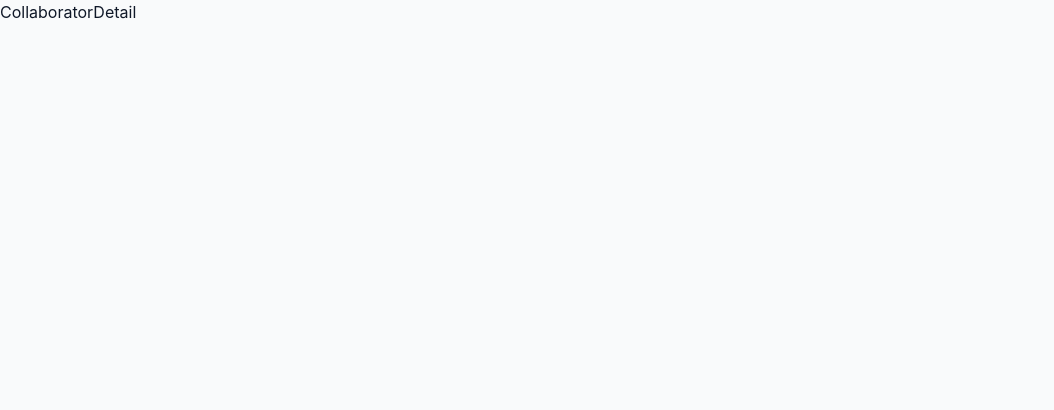
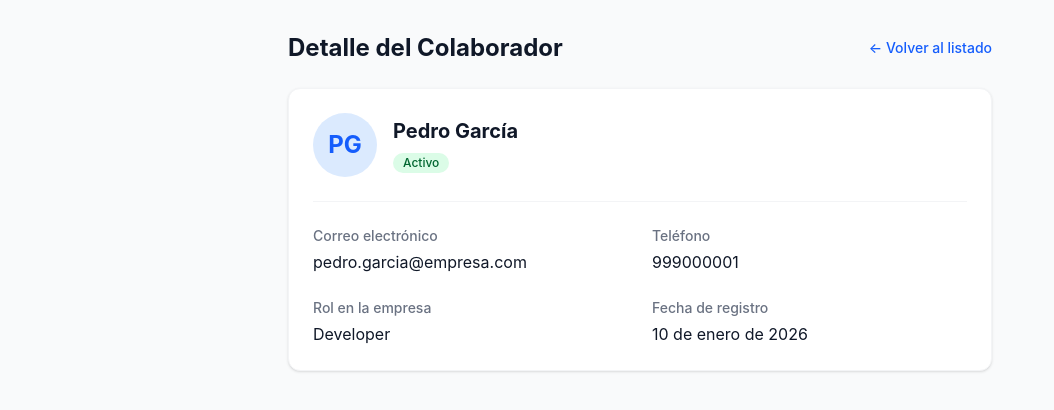
Before and after one commit to DrCausa/prueba-tecnica-frontend-junior, a React (Vite) app: page /colaboradores/1 in a window 1280 px wide. Shown: the top 410 px of the page, without its empty margins (0-1054 px from the left). Built offline with nearby package versions, Linux system fonts and the light colour scheme.

Commit message:
feat(collaborators): build detail view ui with loading and error states

```diff
--- a/src/pages/CollaboratorDetail.tsx
+++ b/src/pages/CollaboratorDetail.tsx
@@ -1,5 +1,5 @@
 import { useEffect, useState } from "react"
-import { useParams } from "react-router"
+import { Link, useParams } from "react-router"
 import type { Collaborator } from "../types/collaborator"
 import { getCollaboratorById } from "../api/mockCollaborators"
 
@@ -34,7 +34,72 @@ const CollaboratorDetail = () => {
   }, [id])
 
   return (
-    <div>CollaboratorDetail</div>
+    <div className="p-4 md:p-8 max-w-3xl mx-auto">
+      <div className="mb-6 flex items-center justify-between">
+        <h1 className="text-2xl font-bold text-gray-900">Detalle del Colaborador</h1>
+        <Link to="/" className="text-blue-600 hover:underline text-sm font-medium">
+          &larr; Volver al listado
+        </Link>
+      </div>
+
+      <div className="bg-white rounded-xl shadow-sm p-6 border border-gray-100">
+        {isLoading ? (
+          <div className="animate-pulse space-y-4">
+            <div className="h-6 bg-gray-200 rounded w-1/3 mb-6"></div>
+            <div className="grid grid-cols-1 md:grid-cols-2 gap-4">
+              <div className="h-4 bg-gray-200 rounded w-3/4"></div>
+              <div className="h-4 bg-gray-200 rounded w-1/2"></div>
+              <div className="h-4 bg-gray-200 rounded w-full"></div>
+              <div className="h-4 bg-gray-200 rounded w-2/3"></div>
+            </div>
+          </div>
+        ) : error ? (
+          <div className="text-center py-8 text-red-500">{error}</div>
+        ) : collaborator ? (
+          <div className="space-y-6">
+            <div className="flex items-center gap-4 border-b border-gray-100 pb-6">
+              <div className="w-16 h-16 bg-blue-100 text-blue-600 rounded-full flex items-center justify-center text-2xl font-bold">
+                {collaborator.first_name.charAt(0)}{collaborator.last_name.charAt(0)}
+              </div>
+              <div>
+                <h2 className="text-xl font-bold text-gray-900">
+                  {collaborator.first_name} {collaborator.last_name}
+                </h2>
+                <span className={`inline-flex items-center mt-2 px-2.5 py-0.5 rounded-full text-xs font-medium
+                  ${collaborator.is_active ? 'bg-green-100 text-green-800' : 'bg-red-100 text-red-800'}`}>
+                  {collaborator.is_active ? 'Activo' : 'Inactivo'}
+                </span>
+              </div>
+            </div>
+
+            <div className="grid grid-cols-1 md:grid-cols-2 gap-6">
+              <div>
+                <p className="text-sm text-gray-500 font-medium">Correo electrónico</p>
+                <p className="text-gray-900 mt-1">{collaborator.email}</p>
+              </div>
+              <div>
+                <p className="text-sm text-gray-500 font-medium">Teléfono</p>
+                <p className="text-gray-900 mt-1">{collaborator.phone}</p>
+              </div>
+              <div>
+                <p className="text-sm text-gray-500 font-medium">Rol en la empresa</p>
+                <p className="text-gray-900 mt-1">{collaborator.role}</p>
+              </div>
+              <div>
+                <p className="text-sm text-gray-500 font-medium">Fecha de registro</p>
+                <p className="text-gray-900 mt-1">
+                  {new Date(collaborator.created_at).toLocaleDateString('es-ES', {
+                    year: 'numeric',
+                    month: 'long',
+                    day: 'numeric',
+                  })}
+                </p>
+              </div>
+            </div>
+          </div>
+        ) : null}
+      </div>
+    </div>
   )
 }
 
```
